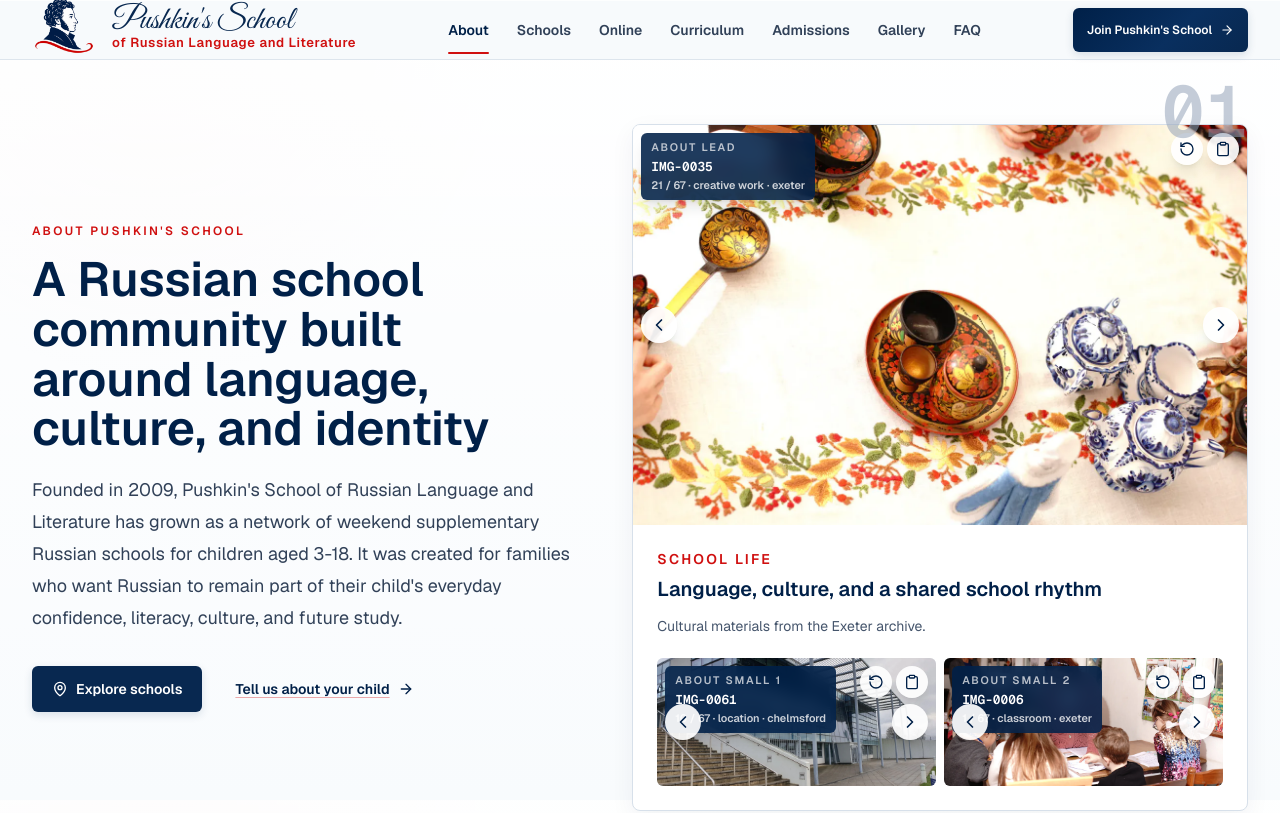
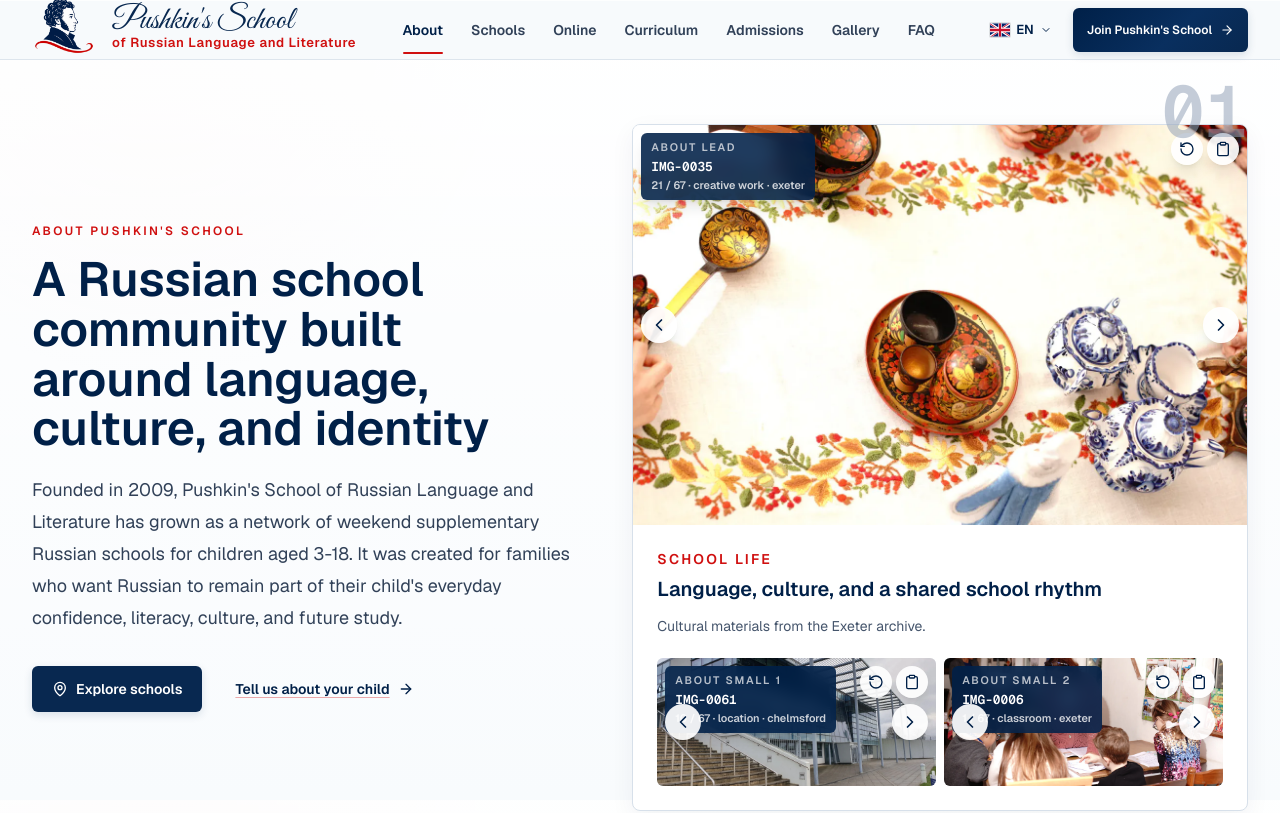
Before and after one commit to AntonV0/pushkins-russian-school, a Next.js app: page /about in a window 1280 px wide. Shown: the top 813 px of the page. Built offline with nearby package versions, Linux system fonts and the light colour scheme.

Commit message:
feat(header): add language selector with Russian coming soon

```diff
--- a/src/components/site/header.module.css
+++ b/src/components/site/header.module.css
@@ -6,6 +6,96 @@
 .header button:focus-visible {
   outline: 2px solid var(--brand-blue);
   outline-offset: 3px;
+}
+
+.languageWrap {
+  position: relative;
+}
+
+.languageTrigger {
+  display: flex;
+  align-items: center;
+  justify-content: center;
+  gap: 6px;
+  padding: 0 8px;
+  min-width: 60px;
+  min-height: 44px;
+  border: 1px solid transparent;
+  border-radius: 6px;
+  color: var(--brand-blue-strong);
+  font-size: 0.8125rem;
+  font-weight: 600;
+  cursor: pointer;
+  transition: background-color 150ms, border-color 150ms, color 150ms;
+}
+
+.languageTrigger:hover {
+  background: #f1f3f5;
+}
+
+.languageTrigger:active,
+.languageTrigger[aria-expanded="true"] {
+  background: var(--brand-blue-strong);
+  border-color: var(--brand-blue-strong);
+  color: white;
+}
+
+.languageChevron {
+  display: none;
+}
+
+.languagePanel {
+  position: absolute;
+  right: 0;
+  top: calc(100% + 12px);
+  z-index: 40;
+  width: 224px;
+  padding: 10px;
+  border: 1px solid var(--border-soft);
+  border-radius: 6px;
+  background: var(--surface);
+  box-shadow: 0 12px 28px rgba(0, 32, 72, 0.12);
+  animation: languagePanelReveal 120ms ease-out;
+}
+
+@keyframes languagePanelReveal {
+  from { opacity: 0; }
+  to { opacity: 1; }
+}
+
+.languagePanel button {
+  display: flex;
+  width: 100%;
+  min-height: 44px;
+  align-items: center;
+  justify-content: space-between;
+  padding: 10px 8px;
+  border-radius: 3px;
+  color: var(--brand-blue-strong);
+  font-size: 0.875rem;
+  text-align: left;
+  cursor: pointer;
+}
+
+.languagePanel button[aria-current] {
+  font-weight: 600;
+}
+
+.languagePanel button:not(:disabled):hover {
+  background: #f1f3f5;
+}
+
+.languagePanel button:not(:disabled):active {
+  background: #e5e9ed;
+}
+
+.languagePanel button:disabled {
+  color: var(--muted);
+  cursor: default;
+}
+
+.languageStatus {
+  font-size: 0.75rem;
 }
 
 @media (min-width: 68.75rem) {
@@ -45,6 +135,12 @@
 
   .header[data-scrolled="true"] .brand > span:last-child > span:last-child {
     font-size: 0.75rem;
+  }
+}
+
+@media (min-width: 1280px) {
+  .languageChevron {
+    display: block;
   }
 }
 
@@ -239,6 +335,12 @@
     gap: 4px;
   }
 
+  .languageTrigger {
+    min-width: 44px;
+    padding-inline: 4px;
+    gap: 4px;
+  }
+
   .menuTrigger > span {
     display: none;
   }
@@ -268,6 +370,9 @@
 }
 
 @media (width < 360px) {
+  .languageTrigger {
+    padding-inline: 2px;
+  }
 
   .row {
     padding-inline: 10px;
@@ -276,6 +381,9 @@
 }
 
 @media (prefers-reduced-motion: reduce) {
+  .languagePanel {
+    animation: none;
+  }
 
   .row,
   .brand > span,
@@ -283,6 +391,7 @@
   .header a,
   .header a::before,
   .header a::after,
+  .languageTrigger,
   .menuTrigger {
     transition: none;
   }
--- a/src/components/site/header.tsx
+++ b/src/components/site/header.tsx
@@ -7,6 +7,7 @@ import { useEffect, useId, useRef, useState } from "react";
 import { primaryNavigation, supportNavigation } from "@/data/public/navigation";
 import { BrandMark } from "./brand-mark";
 import { ButtonLink } from "./button-link";
+import { LanguageSelector } from "./language-selector";
 import styles from "./header.module.css";
 
 export function Header() {
@@ -141,6 +142,7 @@ export function Header() {
         </nav>
 
         <div className={`${styles.actions} flex shrink-0 items-center gap-3`}>
+          <LanguageSelector />
           <ButtonLink
             href={registerInterestHref}
             variant="header"
--- /dev/null
+++ b/src/components/site/language-selector.tsx
@@ -0,0 +1,85 @@
+"use client";
+
+import { Check, ChevronDown } from "lucide-react";
+import { useEffect, useId, useRef, useState } from "react";
+import styles from "./header.module.css";
+
+function LanguageFlag({ language }: { language: "en" | "ru" }) {
+  return (
+    <svg width="20" height="14" viewBox="0 0 60 40" aria-hidden="true" focusable="false" className="shrink-0 overflow-hidden rounded-[1px] ring-1 ring-black/10">
+      {language === "en" ? (
+        <svg width="60" height="40" viewBox="0 0 60 30" preserveAspectRatio="none">
+          <path fill="#012169" d="M0 0h60v30H0z" />
+          <path stroke="#fff" strokeWidth="6" d="m0 0 60 30M60 0 0 30" />
+          <path fill="#c8102e" d="M0 0v2.24L25.53 15H30ZM60 0h-4.47L30 12.76V15ZM60 30v-2.24L34.47 15H30ZM0 30h4.47L30 17.24V15Z" />
+          <path stroke="#fff" strokeWidth="10" d="M30 0v30M0 15h60" />
+          <path stroke="#c8102e" strokeWidth="6" d="M30 0v30M0 15h60" />
+        </svg>
+      ) : (
+        <>
+          <path fill="#fff" d="M0 0h60v40H0z" />
+          <path fill="#0039a6" d="M0 13.333h60v13.334H0z" />
+          <path fill="#d52b1e" d="M0 26.667h60V40H0z" />
+        </>
+      )}
+    </svg>
+  );
+}
+
+export function LanguageSelector() {
+  const [open, setOpen] = useState(false);
+  const root = useRef<HTMLDivElement>(null);
+  const trigger = useRef<HTMLButtonElement>(null);
+  const panelId = useId();
+
+  useEffect(() => {
+    if (!open) return;
+    const dismiss = (event: PointerEvent) => {
+      if (event.target instanceof Node && !root.current?.contains(event.target)) {
+        setOpen(false);
+      }
+    };
+    document.addEventListener("pointerdown", dismiss);
+    return () => document.removeEventListener("pointerdown", dismiss);
+  }, [open]);
+
+  return (
+    <div
+      ref={root}
+      className={styles.languageWrap}
+      onBlur={(event) => {
+        if (!event.currentTarget.contains(event.relatedTarget)) setOpen(false);
+      }}
+      onKeyDown={(event) => {
+        if (event.key === "Escape" && open) {
+          event.stopPropagation();
+          setOpen(false);
+          trigger.current?.focus();
+        }
+      }}
+    >
+      <button
+        ref={trigger}
+        type="button"
+        className={styles.languageTrigger}
+        aria-label="Language: English. Choose language"
+        aria-expanded={open}
+        aria-controls={panelId}
+        onClick={() => setOpen((value) => !value)}
+      >
+        <LanguageFlag language="en" /> EN
+        <ChevronDown size={12} aria-hidden="true" className={styles.languageChevron} />
+      </button>
+      {open ? (
+        <div id={panelId} className={styles.languagePanel} role="group" aria-label="Website language">
+          <button type="button" aria-current="true" onClick={() => { setOpen(false); trigger.current?.focus(); }}>
+            <span className="inline-flex items-center gap-2" lang="en"><LanguageFlag language="en" />English</span><Check size={16} aria-hidden="true" />
+          </button>
+          <button type="button" disabled>
+            <span className="inline-flex items-center gap-2" lang="ru"><LanguageFlag language="ru" />Русский</span><span className={styles.languageStatus}>Coming soon</span>
+          </button>
+        </div>
+      ) : null}
+    </div>
+  );
+}
```
